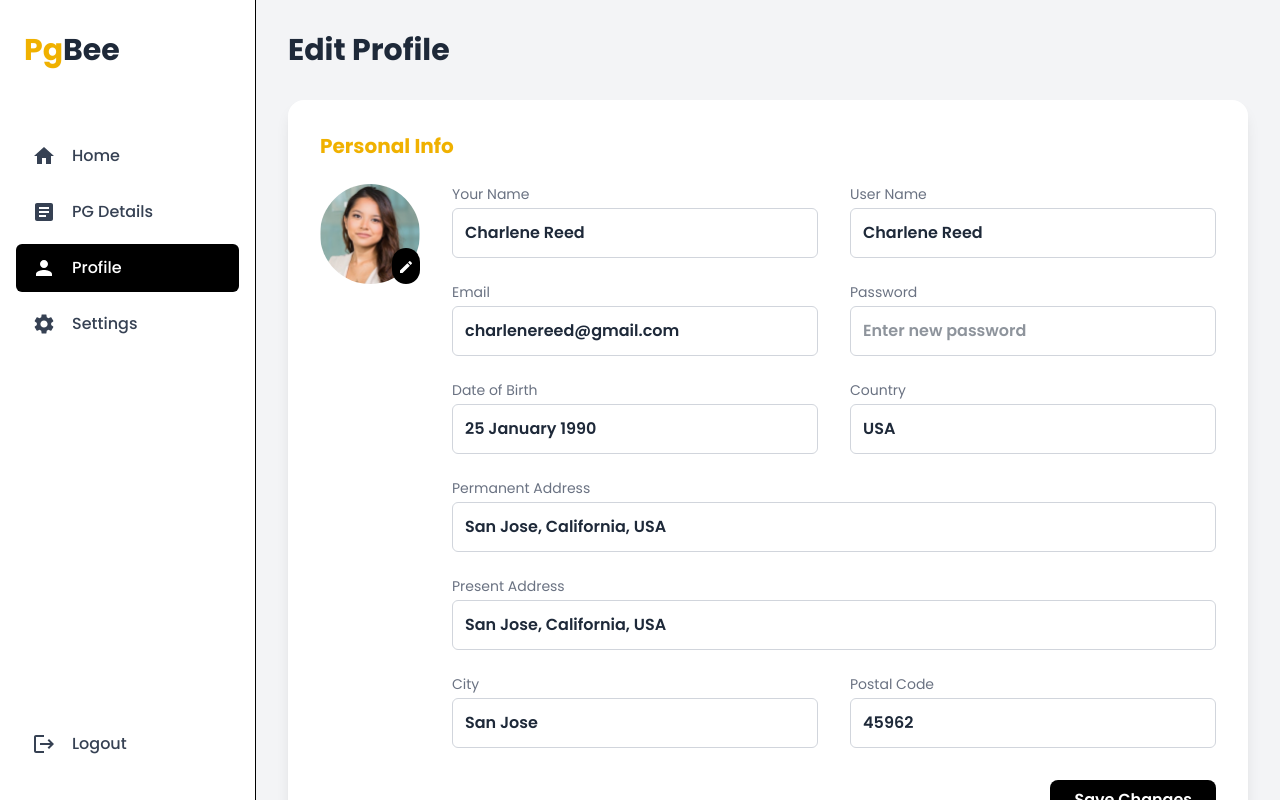
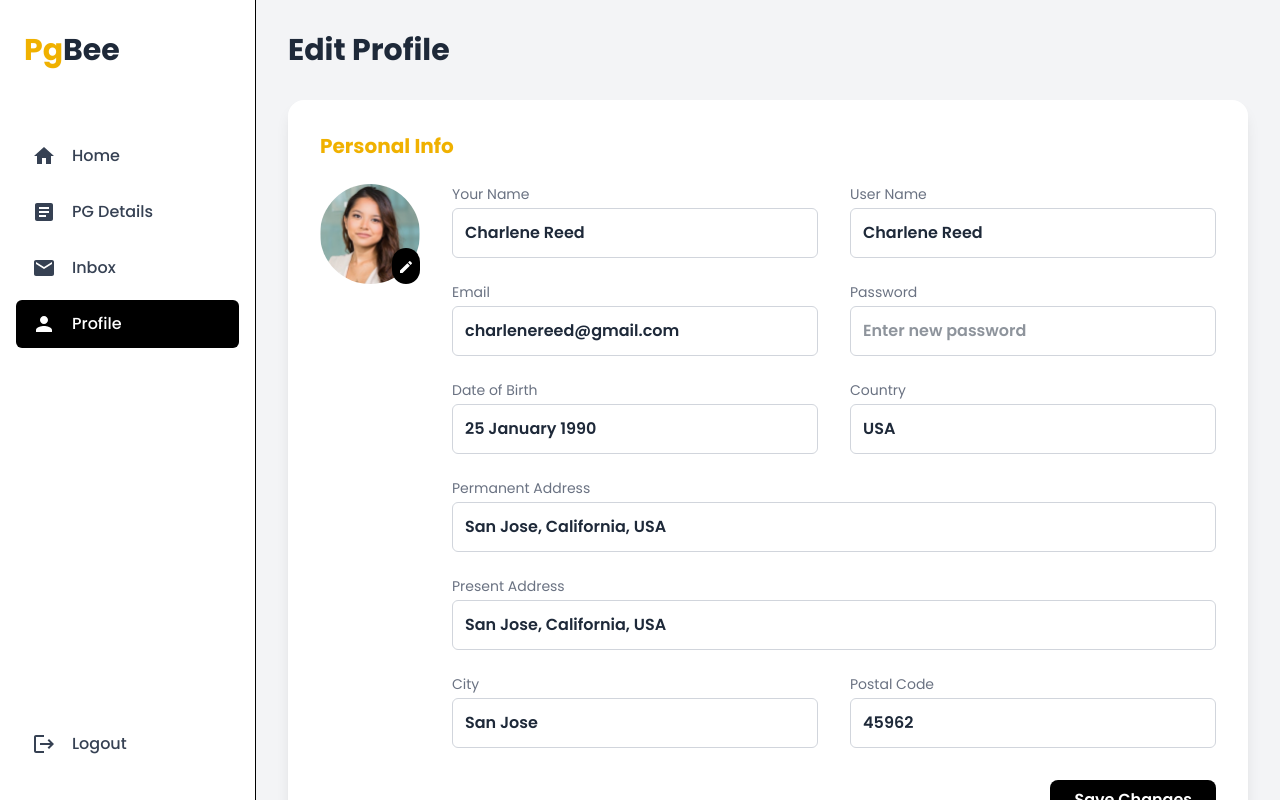
Before and after one commit to Unknown-Geek/pgbee-client, a Next.js app: page /userProfile/profileEdit in a window 1280 px wide. Built offline with nearby package versions, Linux system fonts and the light colour scheme.

Commit message:
29/08/2025

```diff
--- a/src/Components/Sidebar1.tsx
+++ b/src/Components/Sidebar1.tsx
@@ -2,14 +2,14 @@
 
 import Link from 'next/link';
 import { usePathname } from 'next/navigation';
-import { Home, Article, Person, Settings, Logout } from '@mui/icons-material';
+import { Home, Article, Person, Mail, Logout } from '@mui/icons-material';
 
-// 1. Correct the href for the Settings page.
+// The navItems array has been reordered
 const navItems = [
-  { href: '/userDashboard', icon: <Home />, label: 'Home' },
+  { href: '/home', icon: <Home />, label: 'Home' },
   { href: '/pg-details', icon: <Article />, label: 'PG Details' },
+  { href: '/inbox', icon: <Mail />, label: 'Inbox' },
   { href: '/userProfile/profileView', icon: <Person />, label: 'Profile' },
-  { href: '/#', icon: <Settings />, label: 'Settings' },
 ];
 
 export default function Sidebar1() {
@@ -26,13 +26,10 @@ export default function Sidebar1() {
         <nav>
           <ul>
             {navItems.map((item) => {
-              // 2. This logic is now more specific for each section.
               let isActive = false;
               if (item.label === 'Profile') {
-                // Only highlight if the URL is for profileView or profileEdit
-                isActive = pathname.startsWith('/userProfile/profileView') || pathname.startsWith('/userProfile/profileEdit');
+                isActive = pathname.startsWith('/userProfile');
               } else {
-                // For all other links, check for an exact match
                 isActive = pathname === item.href;
               }
 
@@ -42,8 +39,8 @@ export default function Sidebar1() {
                     href={item.href}
                     className={`flex items-center px-4 py-3 rounded-md transition-colors duration-300 transform ${
                       isActive
-                        ? 'bg-black text-white' // Active link style
-                        : 'text-gray-700 hover:bg-gray-100' // Inactive link style
+                        ? 'bg-black text-white'
+                        : 'text-gray-700 hover:bg-gray-100'
                     }`}
                   >
                     {item.icon}
@@ -57,7 +54,7 @@ export default function Sidebar1() {
 
         <div>
           <Link
-            href="/signup"
+            href="/logout"
             className="flex items-center px-4 py-3 text-gray-700 transition-colors duration-300 transform rounded-md hover:bg-gray-100"
           >
             <Logout />
```
